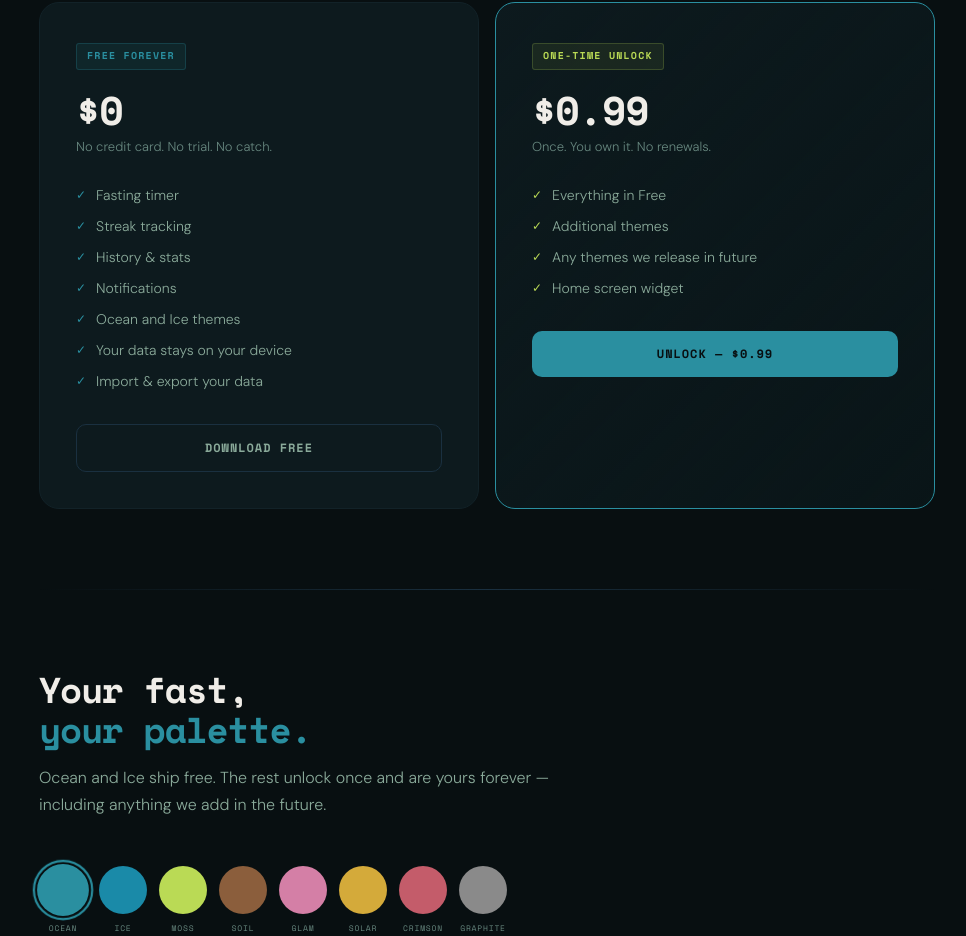
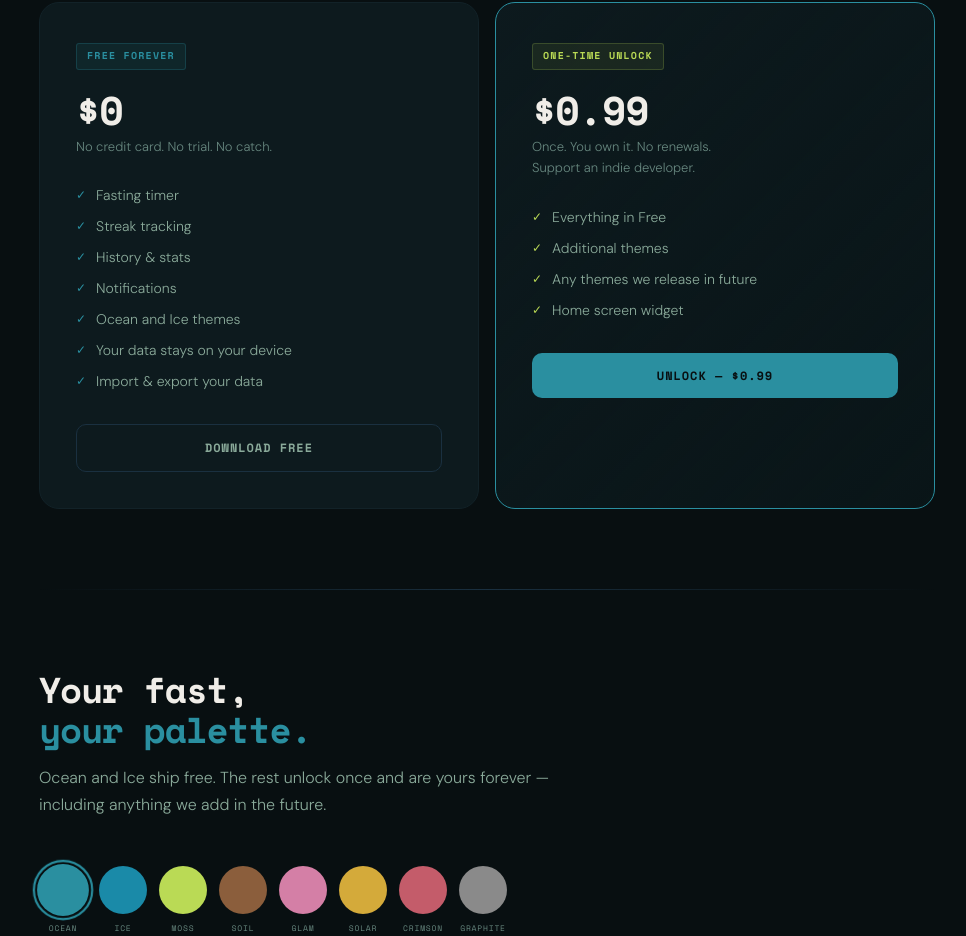
Before and after one commit to Skip-The-BS/nobsif-website, a website: page index.html in a window 1280 px wide. Shown: the part 1527-2463 px from the top of the page, without its empty margins (153-1119 px from the left). Drawn offline with nearby package versions, Linux system fonts and the light colour scheme.

Commit message:
fix: add indie developer support line

```diff
--- a/index.html
+++ b/index.html
@@ -184,7 +184,7 @@
       <div class="pricing-card featured">
         <div class="pricing-badge pricing-badge-once">ONE-TIME UNLOCK</div>
         <div class="pricing-price">&#36;0.99</div>
-        <div class="pricing-price-sub">Once. You own it. No renewals.</div>
+        <div class="pricing-price-sub">Once. You own it. No renewals.<br>Support an indie developer.</div>
         <div class="pricing-items">
           <div class="pricing-item"><span class="check-green">&#10003;</span> Everything in Free</div>
           <div class="pricing-item"><span class="check-green">&#10003;</span> Additional themes</div>
```
